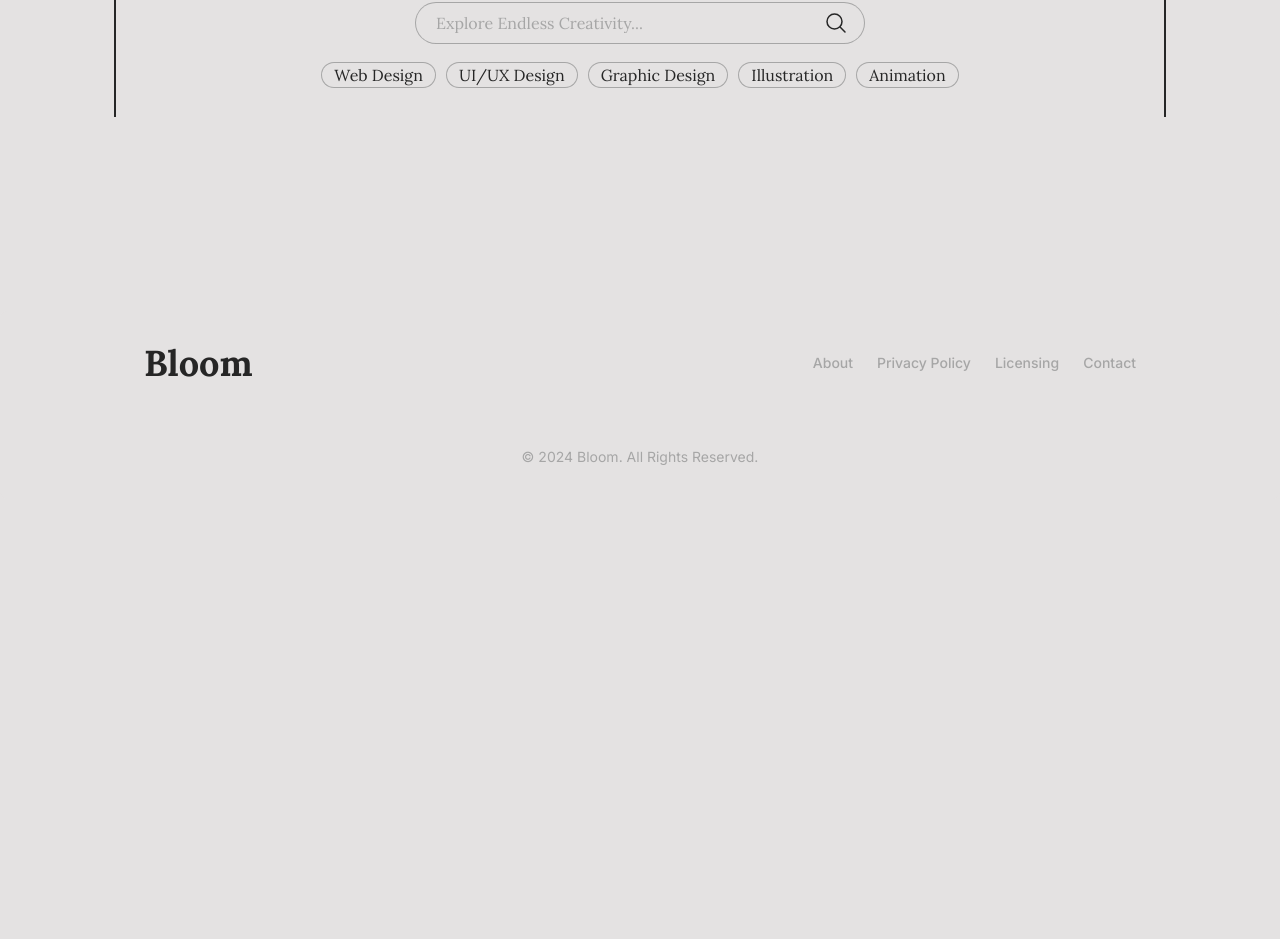
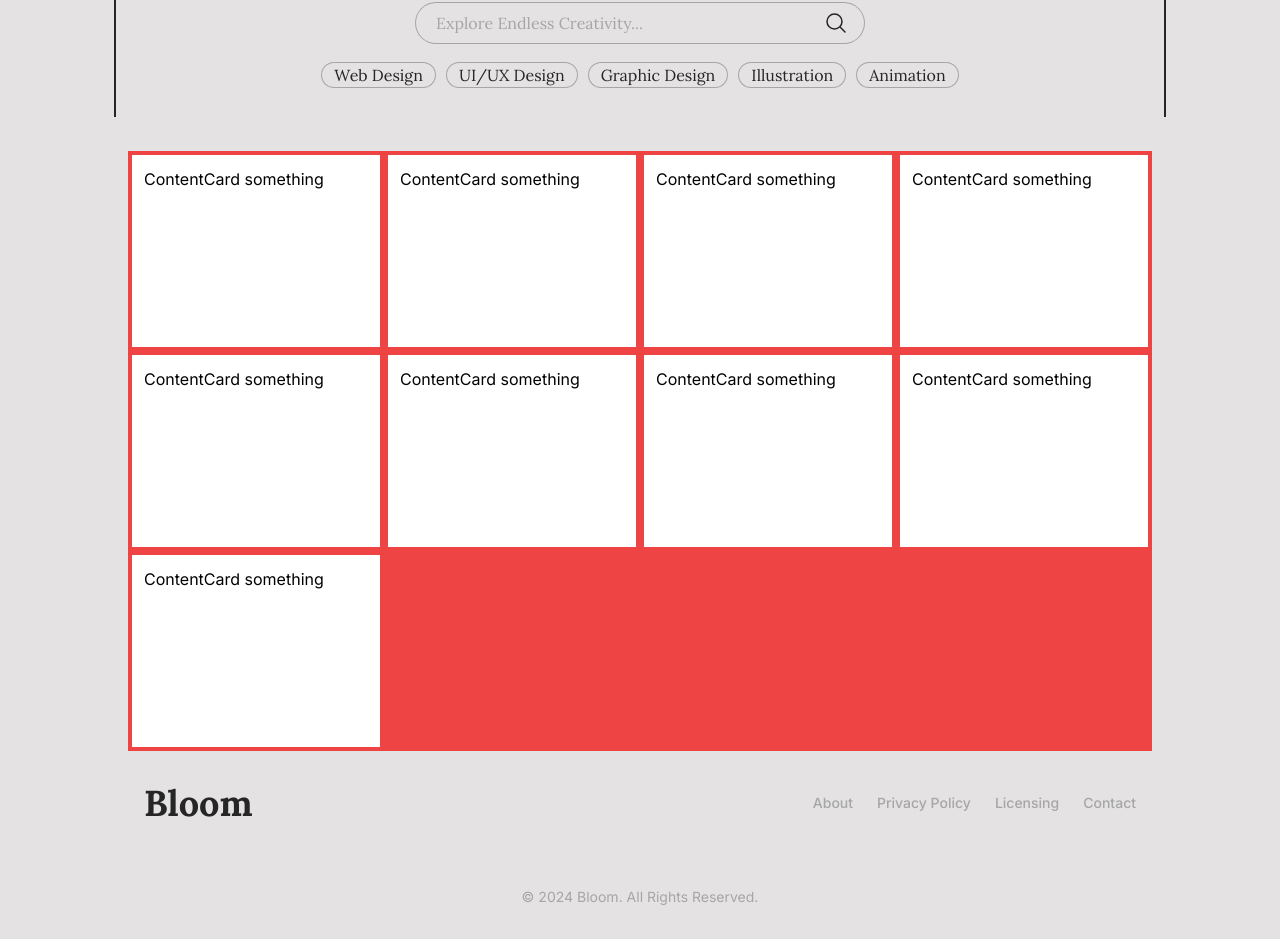
Before and after one commit to SchroederNathan/bloom, a Next.js app: page / in a window 1280 px wide. Shown: the part 683-1622 px from the top of the page. Before the commit the page ends 1182 px from the top, so only its background shows below. Built offline with nearby package versions, Linux system fonts and the light colour scheme.

Commit message:
Created functional flexbox layout

```diff
--- /dev/null
+++ b/src/app/components/content-card/ContentCard.tsx
@@ -0,0 +1,13 @@
+import React from "react";
+
+const ContentCard = () => {
+  return (
+    <div className="p-1  basis-full sm:basis-1/2 lg:basis-1/3 xl:basis-1/4">
+      <div className="p-3 bg-white h-48">
+        ContentCard something
+      </div>
+    </div>
+  );
+};
+
+export default ContentCard;
--- a/src/app/page.tsx
+++ b/src/app/page.tsx
@@ -1,13 +1,11 @@
-import Footer from "./components/footer/Footer";
-import NavBar from "./components/nav/NavBar";
+import ContentCard from "./components/content-card/ContentCard";
 import Search from "./components/Search";
 
 export default function Home() {
   return (
     <div className="bg-background">
-
       <div className="relative isolate px-6  lg:px-8">
-        <div className="mx-auto max-w-2xl py-32 sm:py-48 lg:py-56">
+        <div className="mx-auto max-w-2xl pt-32 sm:pt-48 lg:pt-56">
           <div className="hidden sm:mb-8 sm:flex sm:justify-center">
             <div className="relative rounded-full text-[#262626]/60 dark:text-[#D9D9D9]/60 dark:ring-[#D9D9D9]/20 dark:hover:ring-[#D9D9D9]/30 px-3 py-1 leading-6 font-lora  ring-1 ring-gray-900/10 hover:ring-gray-900/20">
               Share your design’s with the world.{"    "}
@@ -27,6 +25,21 @@ export default function Home() {
           </div>
           <Search />
         </div>
+        {/* Content -- TODO: create filter buttons */}
+        <div className="mt-16 sm:mx-24">
+          <div className="bg-red-500 flex flex-wrap">
+            <ContentCard />
+            <ContentCard />
+            <ContentCard />
+            <ContentCard />
+            <ContentCard />
+            <ContentCard />
+            <ContentCard />
+            <ContentCard />
+            <ContentCard />
+
+          </div>
+        </div>
       </div>
     </div>
   );
```
